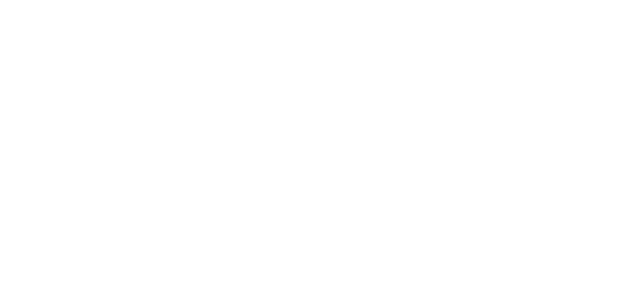
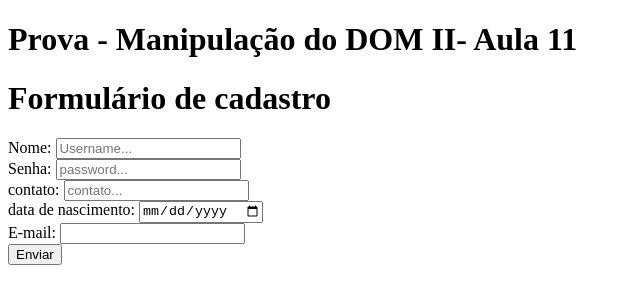
Before and after one commit to Dayvson21/Prova---Manipula--o-do-DOM-II--Aula-11, a plain HTML site: page index.html in a window 1280 px wide. Shown: the whole page, without its empty margins (0-640 px from the left). Drawn offline with Linux system fonts and the light colour scheme.

Commit message:
contruindo html

```diff
--- a/index.html
+++ b/index.html
@@ -6,6 +6,34 @@
     <title>Document</title>
 </head>
 <body>
+    <h1>Prova - Manipulação do DOM II- Aula 11</h1>
 
+    <h1>Formulário de cadastro</h1>
+    <div>
+        <form action="">
+            <section>
+                <label for="text">Nome:</label>
+                <input type="text" placeholder="Username...">
+            </section>
+            <section>
+                <label for="password">Senha:</label>
+                <input type="password" placeholder="password...">
+            </section>
+            <section>
+                <label for="tel">contato:</label>
+                <input type="tel" name="" id="" placeholder="contato...">
+            </section>
+            <section>
+                <label for="date">data de nascimento:</label>
+                <input type="date" name="" id="" placeholder="nascimento...">
+            </section>
+            <section>
+                <label for="">E-mail:</label>
+                <input type="email" name="" id="" e-mail...>
+            </section>
+            <button type="submit">Enviar</button>
+        </form>
+    </div>
+    <script src="script.js"></script>
 </body>
 </html>
```
